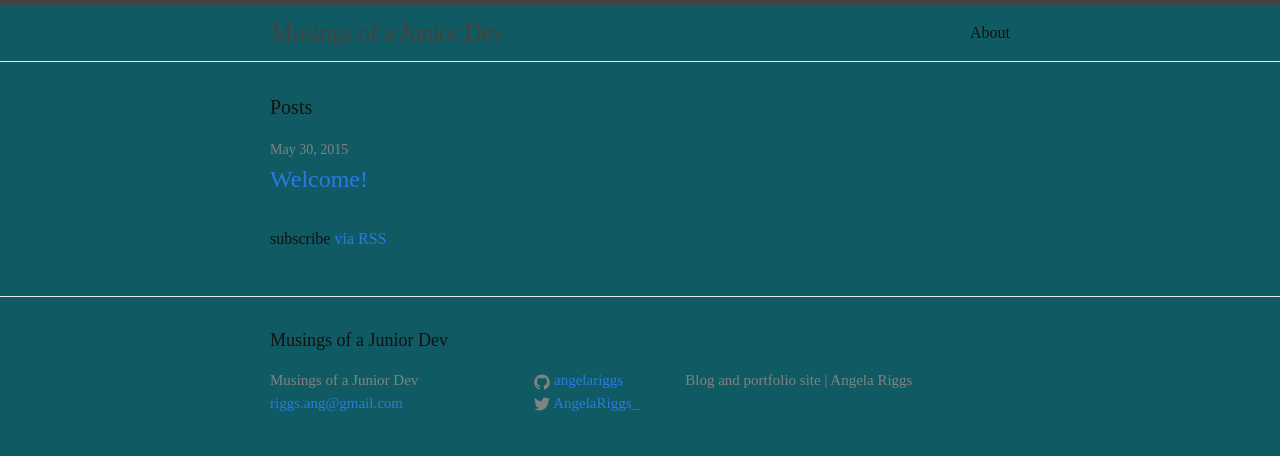
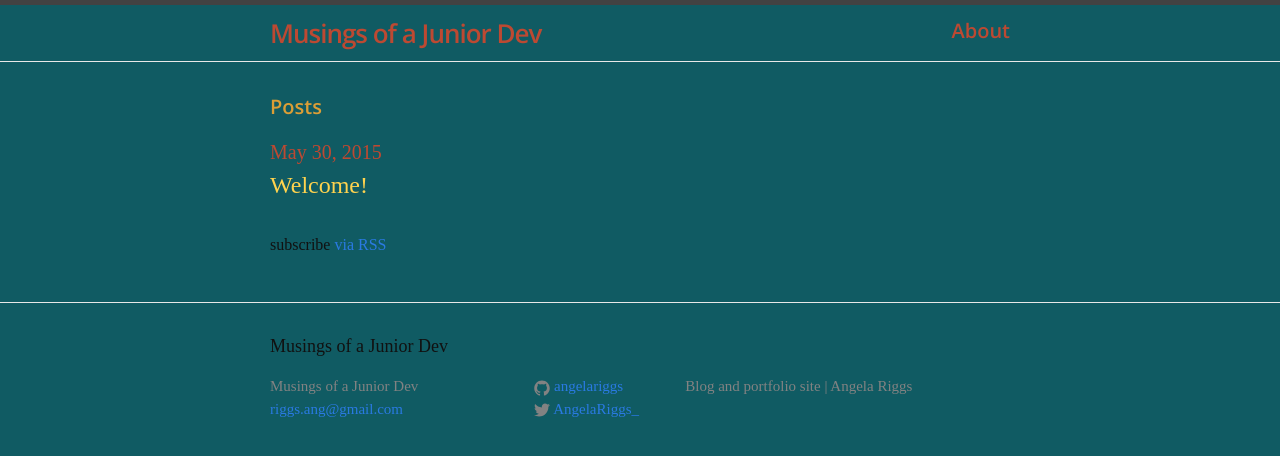
Before and after one commit to angelariggs/angelariggs.github.io, a Jekyll site: the page built from index.html, in a window 1280 px wide. Shown: the top 456 px of the page. Built offline with Jekyll 4.4.1, drawn with Linux system fonts in a browser that asks for light colours; some web fonts are replaced.

Commit message:
separated out header and post sections to add font/color styling

```diff
--- a/_sass/_base.scss
+++ b/_sass/_base.scss
@@ -1,4 +1,14 @@
-@import url(http://fonts.googleapis.com/css?family=Stint+Ultra+Expanded|Ultra|Slabo+13px);
+/********************
+Fonts
+********************/
+
+/*@import url(http://fonts.googleapis.com/css?family=Stint+Ultra+Expanded|Ultra|Slabo+13px);*/
+@import url(http://fonts.googleapis.com/css?family=Gentium+Book+Basic:400,400italic,700|Open+Sans:700,600,400);
+
+/*
+font-family: 'Gentium Book Basic', serif;
+font-family: 'Open Sans', sans-serif;
+*/
 
 /*
 font-family: 'Stint Ultra Expanded', cursive;
@@ -17,9 +27,9 @@ dl, dd, ol, ul, figure {
 
 
 
-/**
- * Basic styling
- */
+/********************
+Body
+********************/
 body {
     font-size: $base-font-size;
     line-height: $base-line-height;
@@ -29,11 +39,50 @@ body {
     -webkit-text-size-adjust: 100%;
 }
 
-body header.site-header {
-    font-family: 'Stint Ultra Expanded', serif;
-    color: #DB9E36;
+/********************
+Header
+********************/
+
+body header.site-header div.wrapper a.site-title {
+    font-family: 'Open Sans', sans-serif;
+    color: #BD4932;
+    font-weight: 600;
 }
 
+body header.site-header div.wrapper nav.site-nav div.trigger a {
+    font-family: 'Open Sans', sans-serif;
+    color: #BD4932;
+    font-weight: 600;
+    font-size: 20px;
+}
+
+/********************
+Posts section
+********************/
+body div.page-content div.wrapper div.home h1 {
+    font-family: 'Open Sans', sans-serif;
+    color: #DB9E36;
+    font-weight: 600;
+}
+
+body div.page-content div.wrapper div.home ul {
+    font-family: 'Gentium Book Basic', serif;
+}
+
+body div div div.home ul.post-list li h2 a {
+    font-family: 'Gentium Book Basic', serif;
+    color: #FFD34E;
+}
+
+body div div div.home ul.post-list li span.post-meta {
+    font-size: 20px;
+    color: #BD4932;
+}
+
+body div div div.home ul.post-list li h2 a:hover {
+    color: #FFFAD5;
+    text-decoration: none;
+}
 
 
 /**
```
